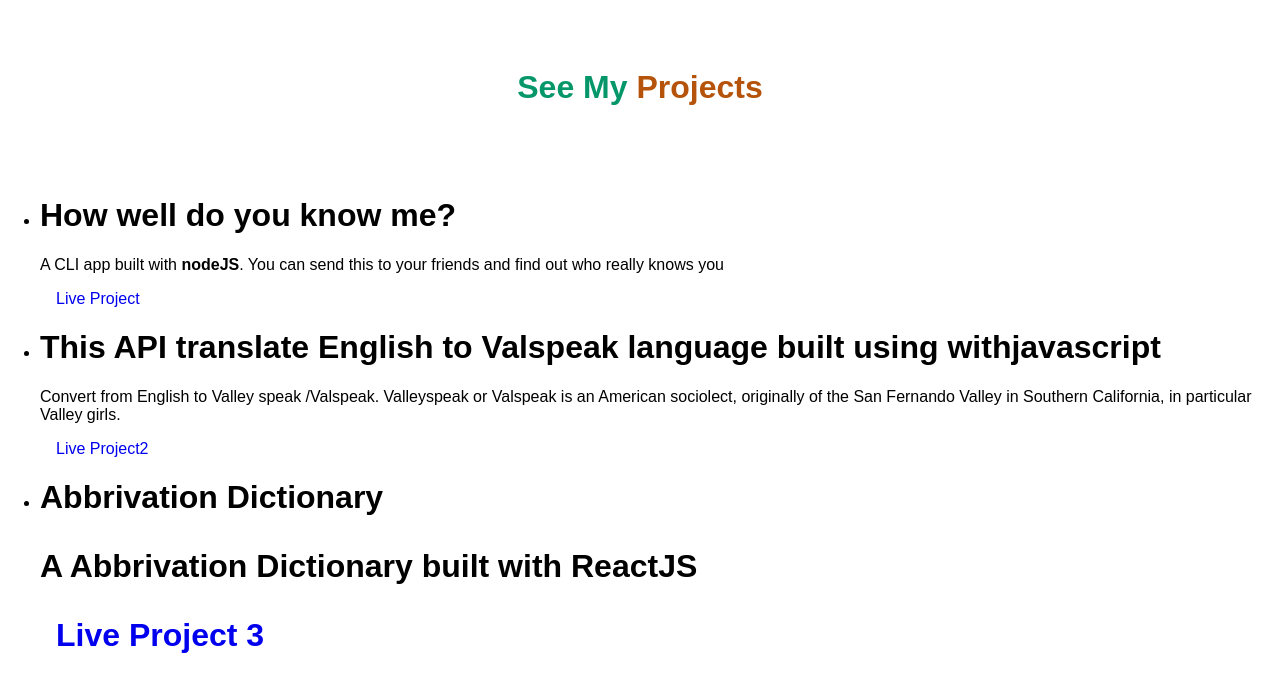
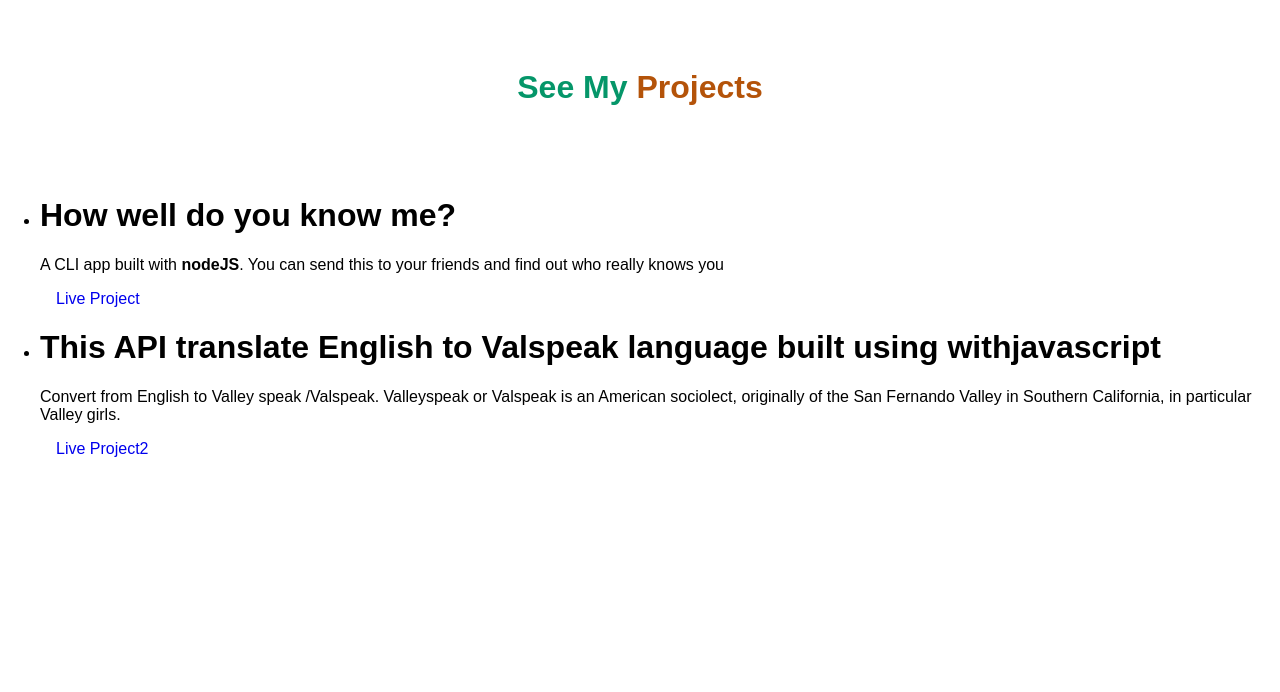
Before and after one commit to nvenkatcs/first, a plain HTML site: page projects.html in a window 1280 px wide. Drawn offline with Linux system fonts and the light colour scheme.

Commit message:
Update projects.html

```diff
--- a/projects.html
+++ b/projects.html
@@ -27,11 +27,6 @@
  <a class="link secondary-link"  href="https://venkateshnandyala1.netlify.app/">Live Project2</a>
 
     </li>
-    <li>
-    <h1>Abbrivation Dictionary<h1>
-    <p> A Abbrivation Dictionary built with <strong>ReactJS</strong></p>
- <a class="link secondary-link" href="https://t7ebo.csb.app/">Live Project 3</a>
-  </li>
 
 </ul>
 
```
